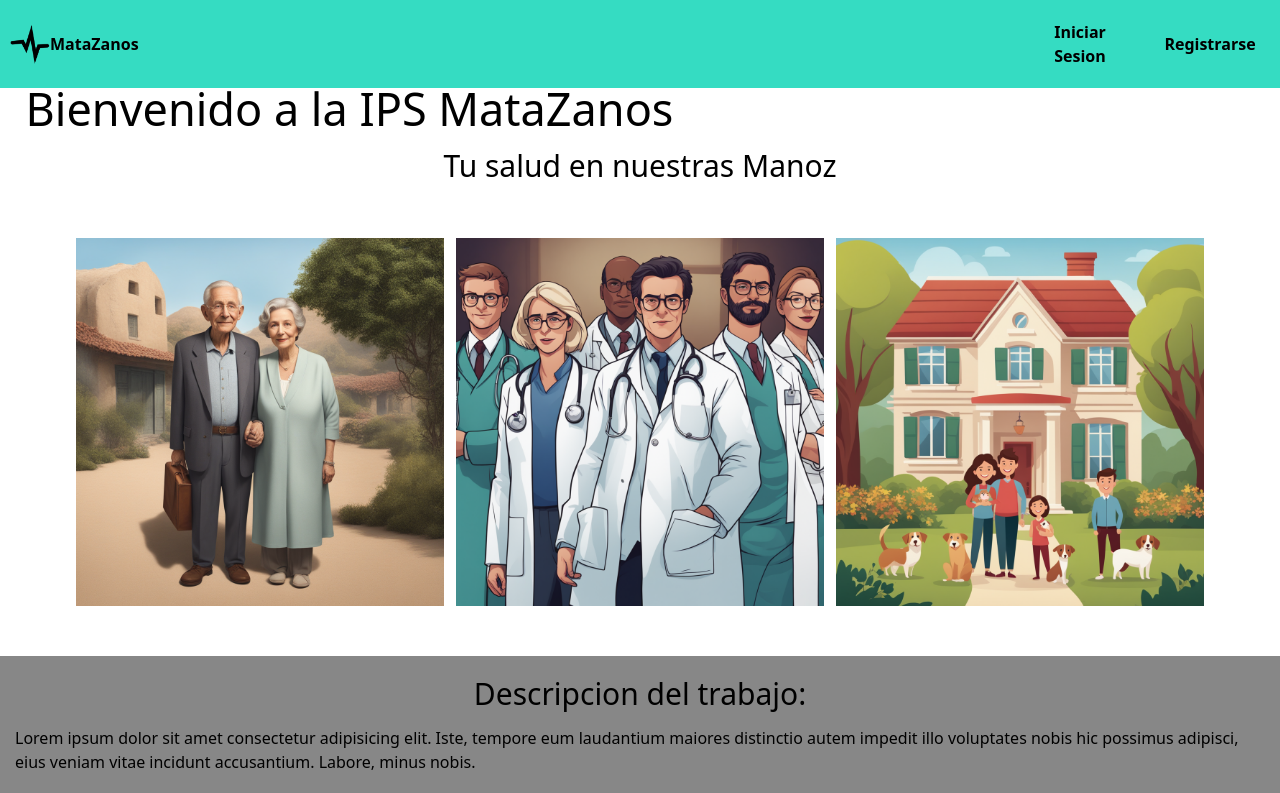
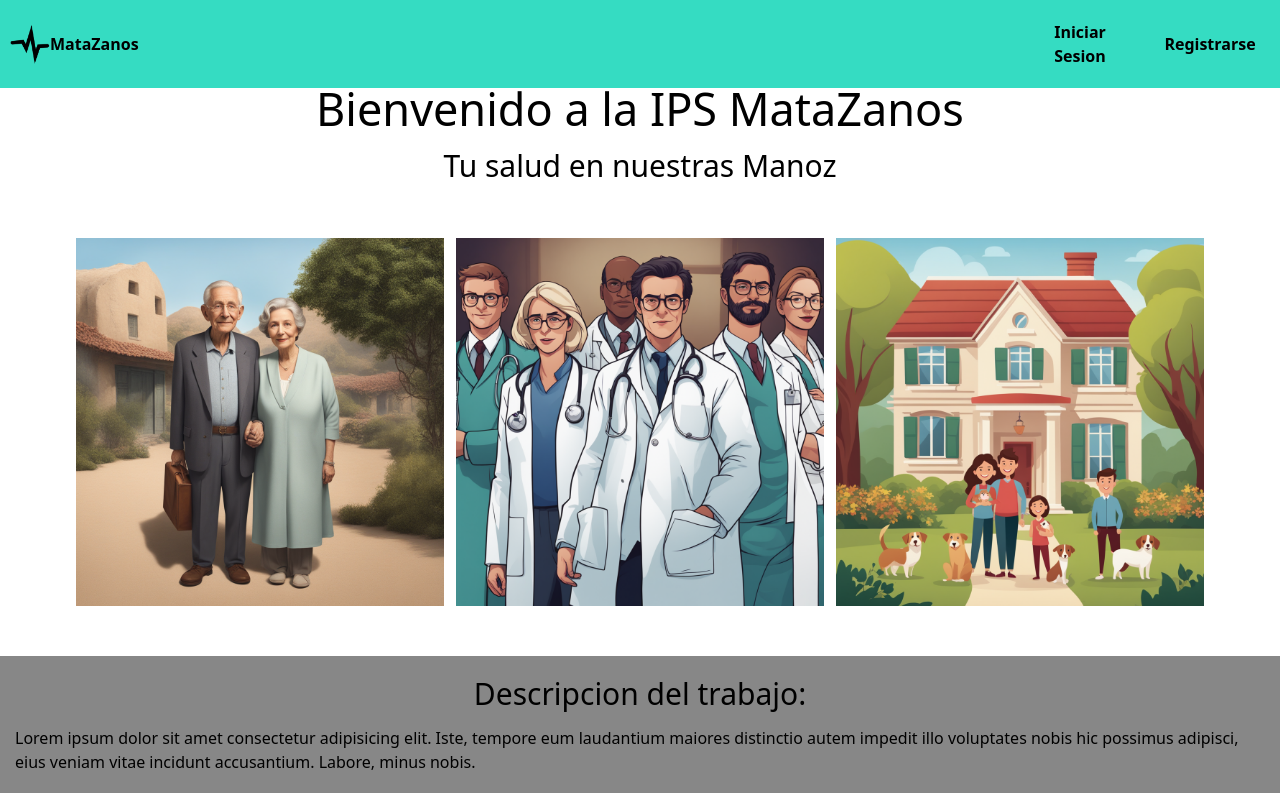
Before and after one commit to JohanEstebanM/IPS, a React (Vite) app: page / in a window 1280 px wide. Shown: the top 793 px of the page. Built offline with nearby package versions, Linux system fonts and the light colour scheme.

Commit message:
correction css

```diff
--- a/src/styles/Home.css
+++ b/src/styles/Home.css
@@ -11,6 +11,10 @@
     flex-direction: column;
     align-items: center;
 }
+.Home h1{
+    display: flex;
+    justify-content: center;
+}
 .Home section{
     display:flex;
     justify-content: center;
```
